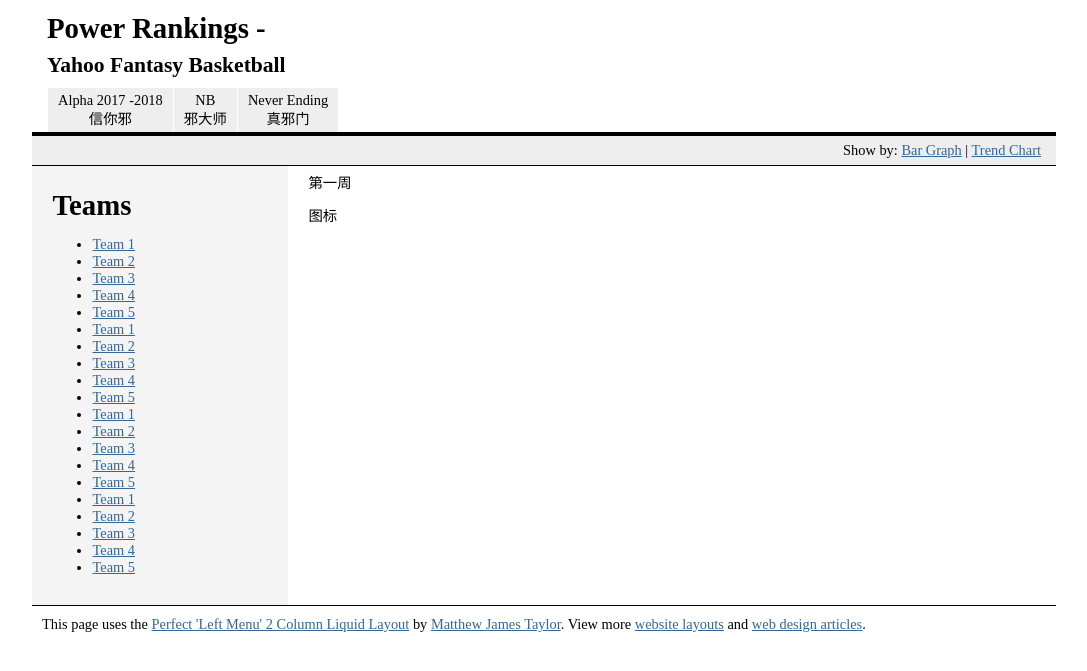
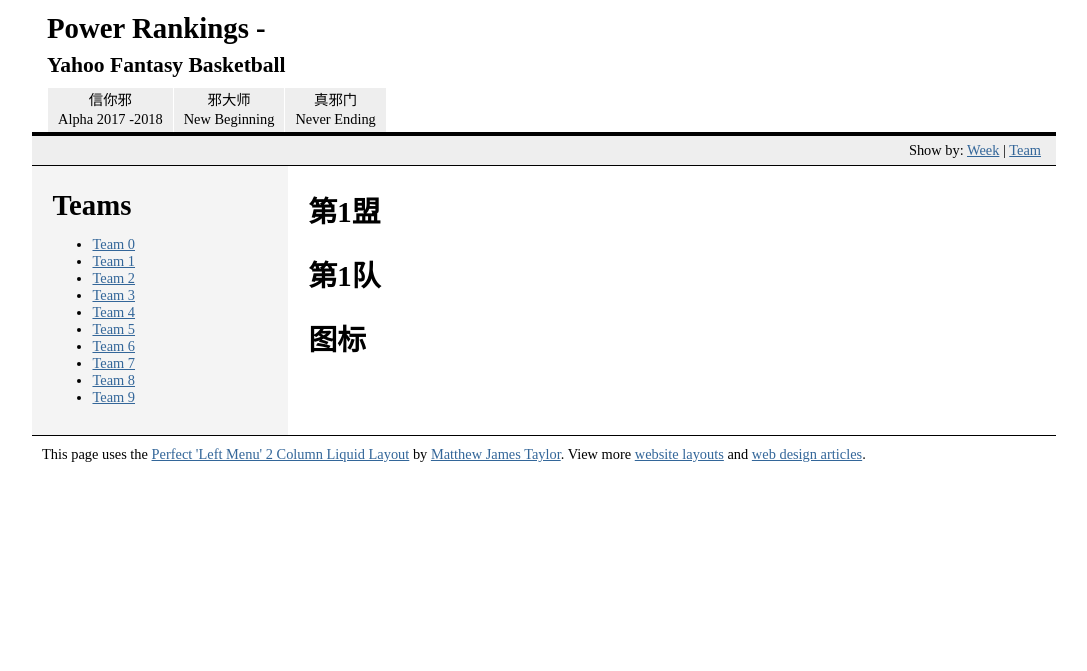
Before and after one commit to namiszh/yahoo-fantasy-toolkit, a Flask app: a page that uses PowerRanking/app/templates/index.html in a window 1280 px wide. Shown: the top 671 px of the page, without its empty margins (96-1183 px from the left). Run offline with Flask 2, Linux system fonts and the light colour scheme; parts of the project's set-up code (start-up, migrations or seed data) failed here and were passed over.

Commit message:
make the web page navigator work

```diff
--- a/PowerRanking/app/templates/index.html
+++ b/PowerRanking/app/templates/index.html
@@ -12,81 +12,29 @@
 	<h1>Power Rankings - </h1>
 	<h2>Yahoo Fantasy Basketball</h2>
 	<ul>
-		<li><a href="{{ url_for('show_week', league_id=1, week=1) }}">Alpha 2017 -2018 <span>信你邪</span></a></li>
-		<li><a href="{{ url_for('show_week', league_id=2, week=1) }}">NB <span>邪大师</span></a></li>
-		<li><a href="{{ url_for('show_week', league_id=3, week=1) }}">Never Ending <span>真邪门</span></a></li>
+		<li><a href="{{ url_for('.league', league_id=1) }}">信你邪<span>Alpha 2017 -2018</span></a></li>
+		<li><a href="{{ url_for('.league', league_id=2) }}">邪大师<span>New Beginning</span></a></li>
+		<li><a href="{{ url_for('.league', league_id=3) }}">真邪门<span>Never Ending</span></a></li>
 	</ul>
-	<p id="layoutdims">Show by: <a href="#">Bar Graph</a> | <a href="#">Trend Chart</a> </p>
+	<p id="layoutdims">Show by: <a href="{{ url_for('.type', type_id=0) }}">Week</a> | <a href="{{ url_for('.type', type_id=1) }}">Team</a> </p>
 </div>
 <div class="colmask leftmenu">
 	<div class="colleft">
 		<div class="col1">
 			<!-- Column 1 start -->
-
-			<p>第一周</p>
+			<h1>第{{status.current_league}}盟<h1/>
+			{% if status.type == 0 %}
+			<p>第{{status.current_week}}周</p>
+			{% else %}
+			<p>第{{status.current_team}}队</p>
+			{% endif %}
 
 			<p>图标</p>
 			<!-- Column 1 end -->
 		</div>
 		<div class="col2">
 			<!-- Column 2 start -->
-
-			{% if menu_type == "week" %}
-			<h1>Weeks</h1>
-			<ul>
-				<li><a href="#">Season</a></li>
-				<br>
-				<li><a href="{{ url_for('show_week', league_id=1, week=1) }}">Week 1</a></li>
-				<li><a href="#">Week 2</a></li>
-				<li><a href="#">Week 3</a></li>
-				<li><a href="#">Week 4</a></li>
-				<li><a href="#">Week 5</a></li>
-				<li><a href="#">Week 1</a></li>
-				<li><a href="#">Week 2</a></li>
-				<li><a href="#">Week 3</a></li>
-				<li><a href="#">Week 4</a></li>
-				<li><a href="#">Week 5</a></li>
-				<li><a href="#">Week 1</a></li>
-				<li><a href="#">Week 2</a></li>
-				<li><a href="#">Week 3</a></li>
-				<li><a href="#">Week 4</a></li>
-				<li><a href="#">Week 5</a></li>
-				<li><a href="#">Week 1</a></li>
-				<li><a href="#">Week 2</a></li>
-				<li><a href="#">Week 3</a></li>
-				<li><a href="#">Week 4</a></li>
-				<li><a href="#">Week 5</a></li>
-				<li><a href="#">Week 1</a></li>
-				<li><a href="#">Week 2</a></li>
-				<li><a href="#">Week 3</a></li>
-				<li><a href="#">Week 4</a></li>
-				<li><a href="#">Week 5</a></li>
-			</ul>
-			{% else %}
-			<h1>Teams</h1>
-			<ul>
-				<li><a href="#">Team 1</a></li>
-				<li><a href="#">Team 2</a></li>
-				<li><a href="#">Team 3</a></li>
-				<li><a href="#">Team 4</a></li>
-				<li><a href="#">Team 5</a></li>
-				<li><a href="#">Team 1</a></li>
-				<li><a href="#">Team 2</a></li>
-				<li><a href="#">Team 3</a></li>
-				<li><a href="#">Team 4</a></li>
-				<li><a href="#">Team 5</a></li>
-				<li><a href="#">Team 1</a></li>
-				<li><a href="#">Team 2</a></li>
-				<li><a href="#">Team 3</a></li>
-				<li><a href="#">Team 4</a></li>
-				<li><a href="#">Team 5</a></li>
-				<li><a href="#">Team 1</a></li>
-				<li><a href="#">Team 2</a></li>
-				<li><a href="#">Team 3</a></li>
-				<li><a href="#">Team 4</a></li>
-				<li><a href="#">Team 5</a></li>
-			</ul>
-			{% endif %}
+			{% include 'sidebar.html' %}
 			<!-- Column 2 end -->
 		</div>
 	</div>
--- a/PowerRanking/app/templates/sidebar.html
+++ b/PowerRanking/app/templates/sidebar.html
@@ -1,17 +1,16 @@
-{% if menu_type == "week" %}
+{% if status.type == 0 %}
     <h1>Weeks</h1>
     <ul>
-    <li><a href="{{ url_for('show_week', league_id={{league_id}}, week=0) }}">Season</a></li>
-    <br>
-    {% for i in reversed(range(10))) %}
-        <li><a href="{{ url_for('show_week', league_id={{league_id}}, week={{i}}) }}">Week {{i}}</a></li>
+        {% for i in range(status.max_week, 0, -1) %}
+        <li><a href="{{ url_for('.week', league_id=status.current_league, week=i) }}">Week {{i}}</a></li>
         {% endfor %}
     </ul>
 {% else %}
     <h1>Teams</h1>
     <ul>
-    {% for i, team in enumerate(teams) %}
-        <li><a href="{{ url_for('show_week', league_id={{league_id}}, team={{i+1}}) }}">{{team}}</a></li>
+        {% for i in range(10) %}
+        <li><a href="{{ url_for('.team', league_id=status.current_league, team_id=i+1) }}">Team {{i}}</a></li>
         {% endfor %}
+
     </ul>
 {% endif %}
--- a/PowerRanking/app/views.py
+++ b/PowerRanking/app/views.py
@@ -5,37 +5,42 @@
     :copyright: (c) 2017 by Marvin Huang
 """
 
-from flask import render_template, redirect, url_for
-from app import app
+from flask import render_template, redirect, url_for, request
+import pandas as pd
+from bokeh.charts import Histogram
+from bokeh.embed import components
+from app import app, status
 
-CURRENT_LEAGUE_ID = 1
-CURRENT_WEEK = 1
-
-curLeagueId=1
-curWeek=1
-curTeam=1
 
 @app.route('/')
 @app.route('/index')
-def show_index():
-    user = {'nickname': 'Miguel'}  # fake user
-    return render_template('index.html', user=user)
+def index():
+    # goto current league
+    url = url_for('league', league_id=status.current_league)
+    return redirect(url)
+
+@app.route('/type=<int:type_id>')
+def type(type_id):
+    status.type = type_id
+    url = url_for('league', league_id=status.current_league)
+    return redirect(url)
 
 
-# @app.route('/league=<league_id>')
-# def show_league(league_id):
+@app.route('/league=<int:league_id>')
+def league(league_id):
 
-#     # if CURRENT_LEAGUE_ID != league_id:
-#         # CURRENT_LEAGUE_ID = league_id
-#         # CURRENT_WEEK = 0    # show total
+    status.current_league = league_id
+    if status.type == 0:
+        url = url_for('week', league_id=league_id, week=status.current_week)
+    else:
+        url = url_for('team', league_id=league_id, team_id=status.current_team)
 
-#     url = url_for('show_week', league_id=league_id, week=0)
-#     print(url)
-#     return redirect(url)
+    return redirect(url)
 
 
-@app.route('/league=<league_id>/team=<team_id>')
-def show_team(league_id, team_id):
+
+@app.route('/league=<int:league_id>/team=<int:team_id>')
+def team(league_id, team_id):
     '''
     Show trend chart of a team.
 
@@ -44,13 +49,14 @@ def show_team(league_id, team_id):
 
     each category (PTS, AST...) has a curve
     '''
-    user = {'nickname': 'Miguel'}  # fake user
-    return render_template('index.html', menu_type="team")
+    status.current_league = league_id
+    status.type = 1
+    status.current_team = team_id
+    return render_template('index.html', status=status)
 
-# @app.route('/', defaults={'league_id' :curLeagueId, 'week': curWeek})
-# @app.route('/league=<league_id>', defaults={'week': 1})
-@app.route('/league=<league_id>/week=<week>')
-def show_week(league_id, week):
+
+@app.route('/league=<int:league_id>/week=<int:week>')
+def week(league_id, week):
     '''
     Show power ranking bar graph of the week.
 
@@ -59,34 +65,9 @@ def show_week(league_id, week):
 
     week=0 means the season total
     '''
-    print(week)
-    user = {'nickname': 'Miguel'}  # fake user
-    return render_template('index.html', menu_type="week")
-
-@app.route("/chart")
-def chart():
-    labels = [
-        "B3-Jordan",
-        "B1-pippo",
-        "A5-Gray Potato",
-        "A3-Marsmnky",
-        "C5-unbe",
-        "B4-????????",
-        "xiuxian",
-        "C3-??????",
-        "D5 - ????",
-        "C4-lebronjames",
-        "C1-Lydia",
-        "D4-????",
-        "10,000.00",
-        "A2-??????????",
-        "A4-??????",
-        "C2-Stephen",
-        "D3 - ?U?U",
-        "D1-????",
-        "B2-Sin",
-        "B5-dragonball"
-    ]
-
-    values = [104.5, 158, 70, 139, 126.5, 145.5, 80, 117, 113, 127.5, 52.5, 113.5, 161, 128, 103, 90.5, 126, 138.5, 126.5, 89.5]
-    return render_template('barchart.html', values=values, labels=labels)
+    status.current_league = league_id
+    status.type = 0
+    if int(week) > status.max_week:
+        week = status.max_week
+    status.current_week = week
+    return render_template('index.html', status=status)
```
Also changed, not shown: PowerRanking/app/__init__.py (+14 -0 lines). Lines whose indentation alone changed are shown as unchanged.
